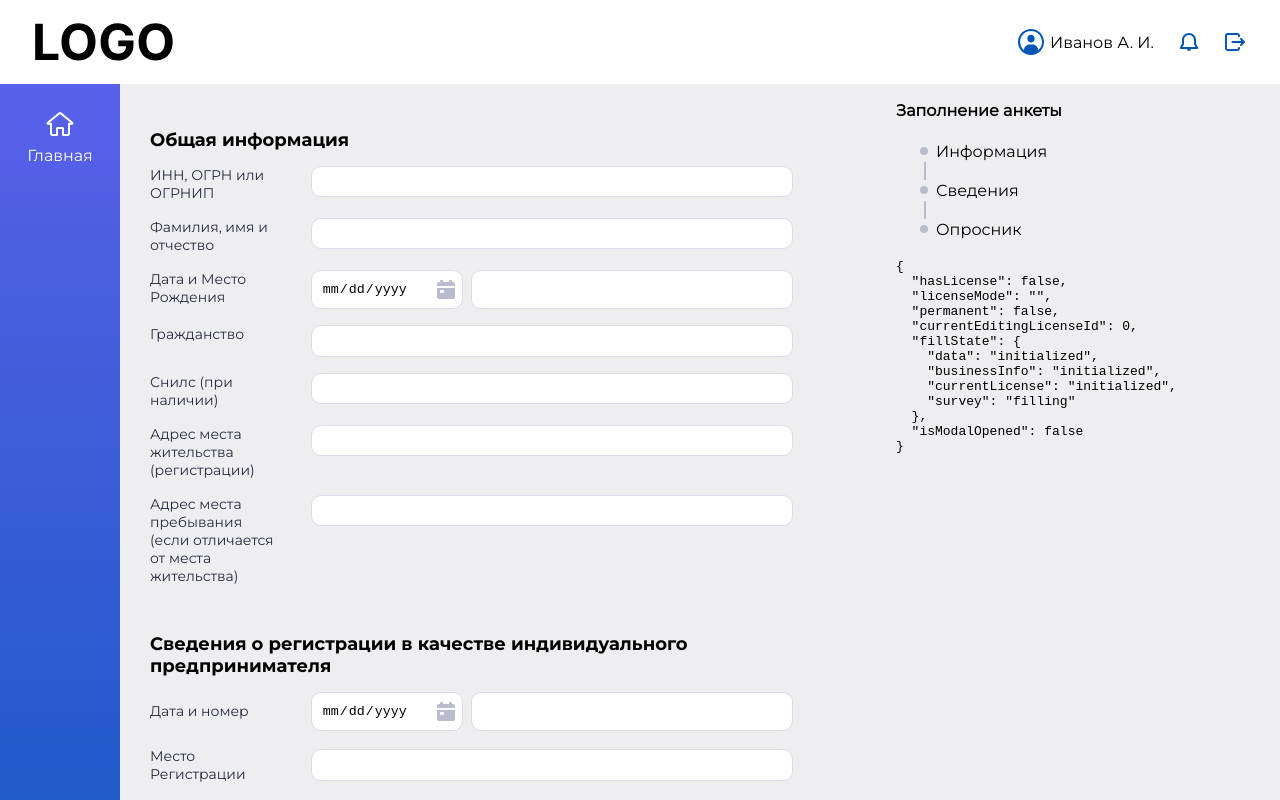
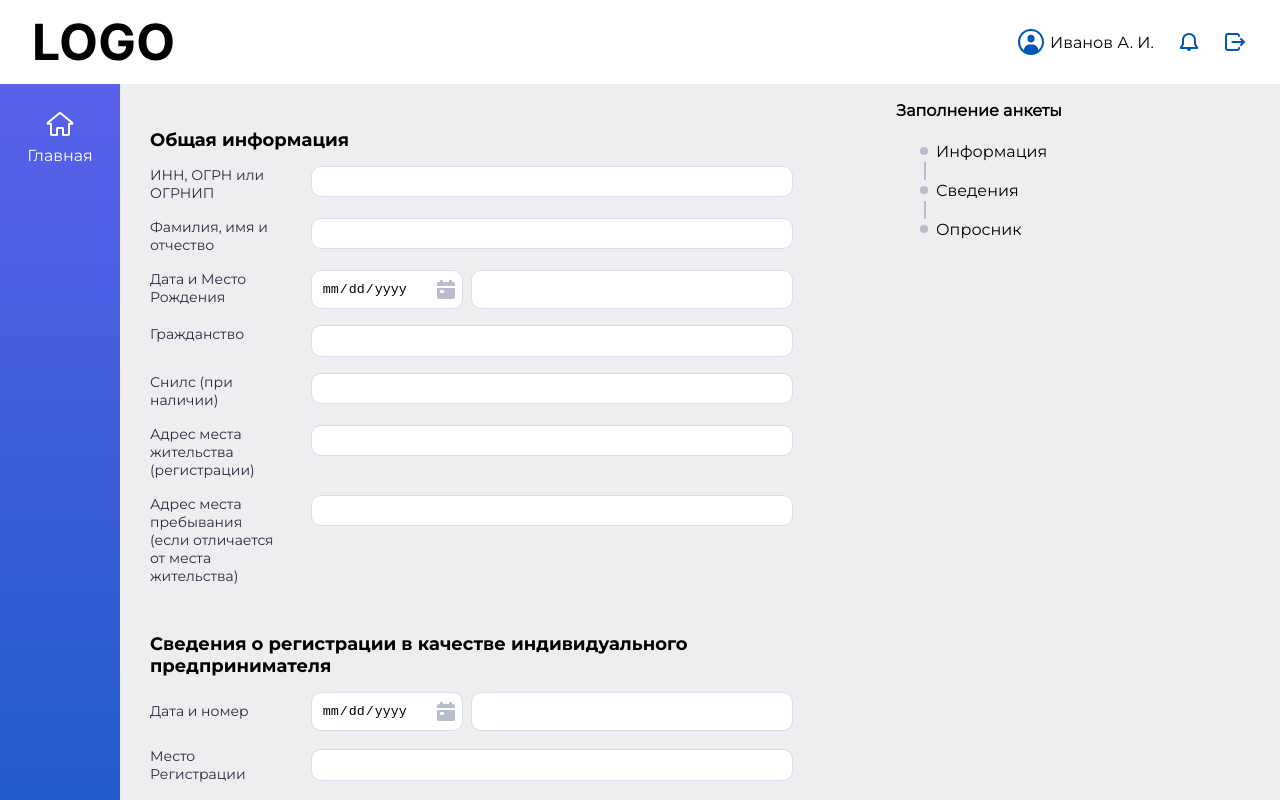
Before and after one commit to ilyakaverin/GPB-assignment, a React (Create React App) app: page / in a window 1280 px wide. Shown: the top 800 px of the page. Built offline with nearby package versions, Linux system fonts and the light colour scheme; the HTML template or start-up script is replaced by a standard one.

Commit message:
fix some issues

```diff
--- a/src/views/Main/Main.tsx
+++ b/src/views/Main/Main.tsx
@@ -54,7 +54,6 @@ const Main = () => {
       </div>
       <div className={style.fixed}>
         <StateFilling />
-        <pre>{JSON.stringify(store.state,null,2)}</pre>
       </div>
     </main>
   );
```
